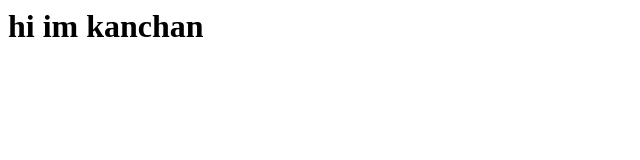
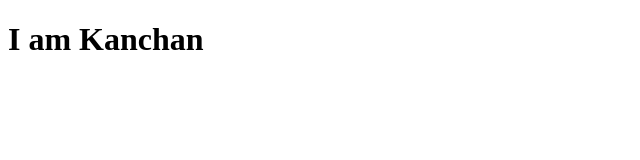
Before and after one commit to kanchan-aawwss/freecsstemplate-website, a plain HTML site: page index.html in a window 1280 px wide. Shown: the whole page, without its empty margins (0-640 px from the left). Drawn offline with Linux system fonts and the light colour scheme.

Commit message:
Update index.html

```diff
--- a/index.html
+++ b/index.html
@@ -1 +1,15 @@
-<h1>hi im kanchan</h1>
+<!DOCTYPE html>
+<html lang="en">
+
+<head>
+    <meta charset="UTF-8">
+    <meta name="viewport" content="width=device-width, initial-scale=1.0">
+    <title>I am Kanchan</title>
+</head>
+
+<body>
+    <h1>I am Kanchan</h1>
+    <!-- Your content goes here -->
+</body>
+
+</html>
```
